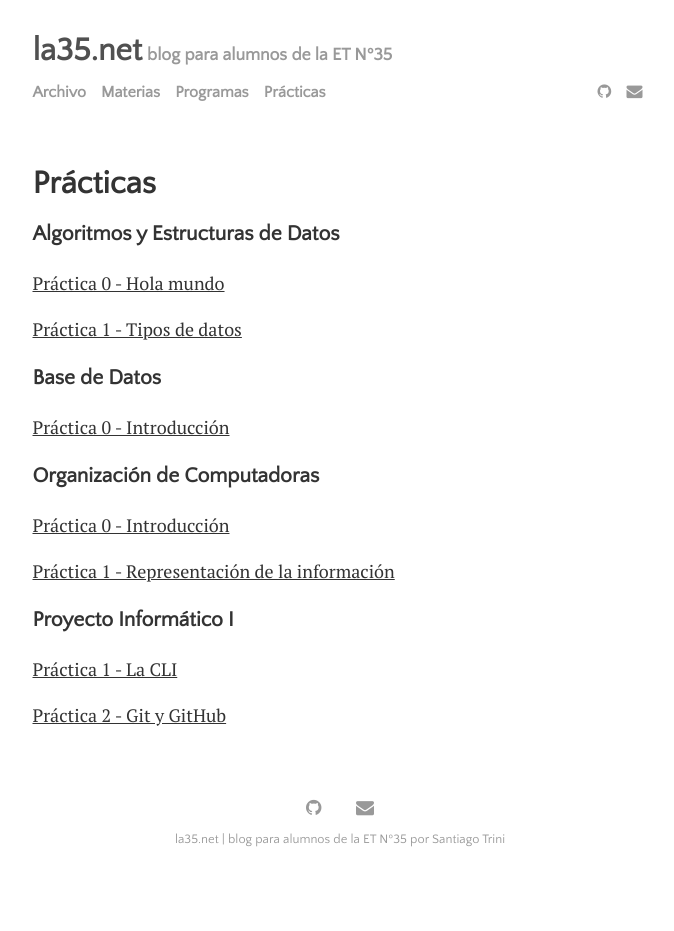
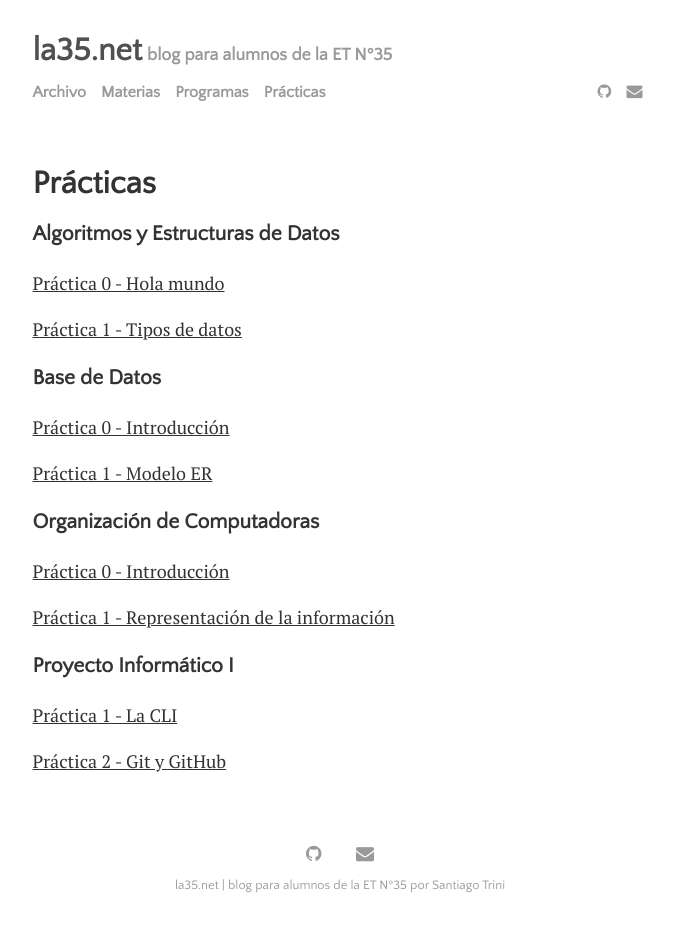
Before and after one commit to la35/la35.github.io, a Jekyll site: the page built from menu/practicas.md, in a window 1280 px wide. Shown: the whole page, without its empty margins (300-974 px from the left). Built offline with Jekyll 4.4.1, drawn with Linux system fonts in a browser that asks for light colours; before the commit the page ends 900 px from its top, so only the background shows below that.

Commit message:
agregando practica de modelo er

```diff
--- a/menu/practicas.md
+++ b/menu/practicas.md
@@ -27,7 +27,7 @@ title: Prácticas
 
 [Práctica 0 - Introducción](../assets/files/practicas/db-p0.pdf)
 
-<!-- [Práctica 1 - Modelo ER](../assets/files/practicas/db-p1.pdf) -->
+[Práctica 1 - Modelo ER](../assets/files/practicas/db-p1.pdf)
 
 <!-- [Práctica 2 - Modelo relacional](../assets/files/practicas/db-p2.pdf) -->
 
```
Also changed, not shown: 1 other file.
